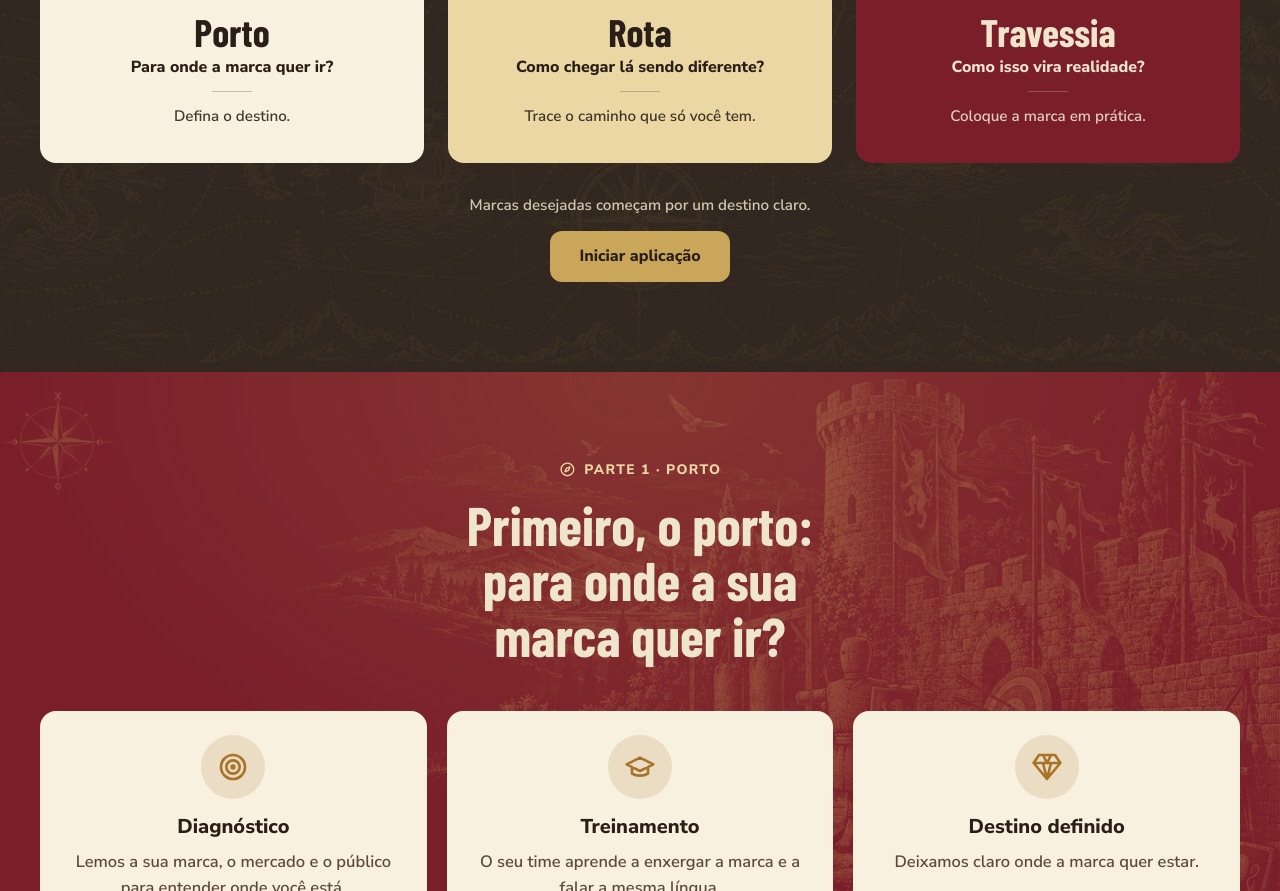
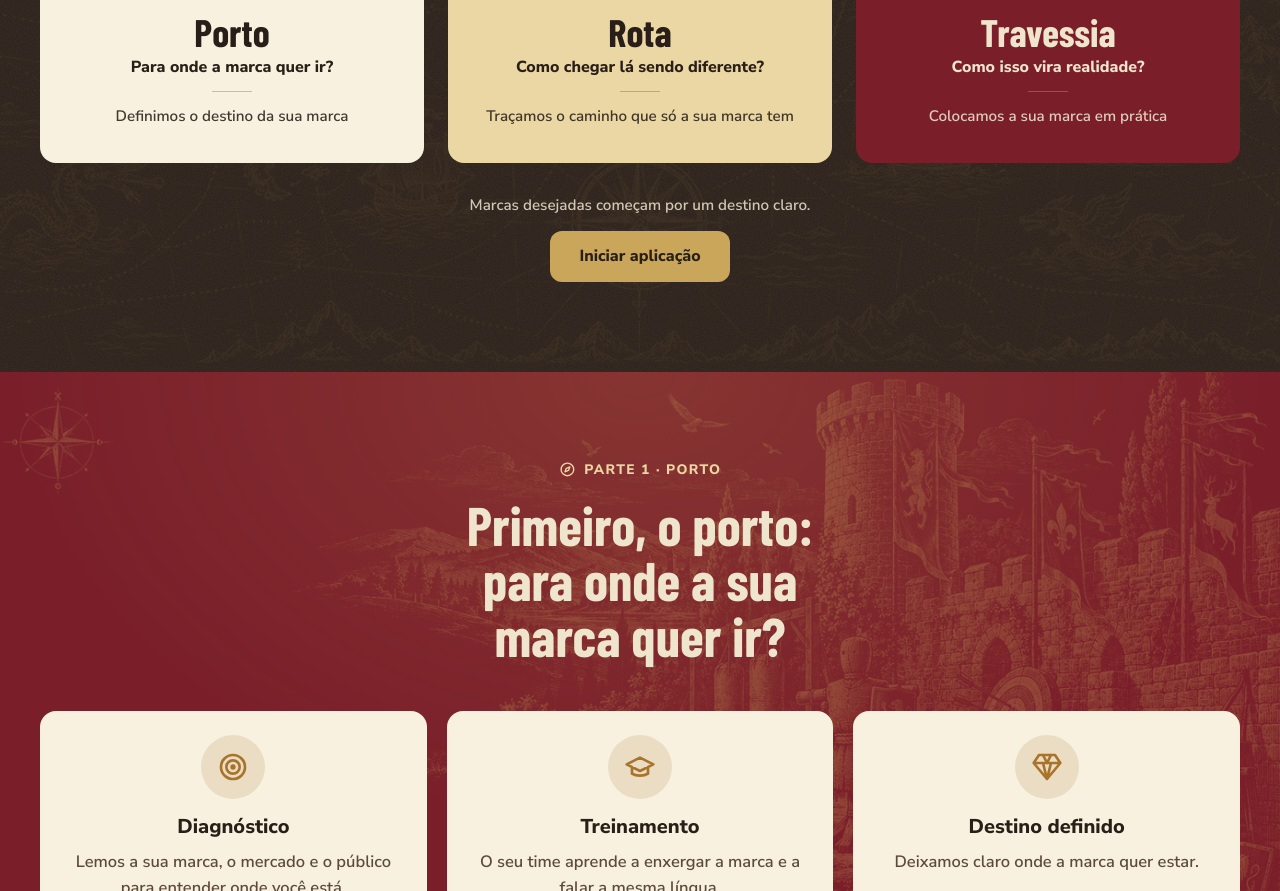
Before and after one commit to Viniwayne69/markway, a Next.js app: page / in a window 1280 px wide. Shown: the part 1387-2278 px from the top of the page. Built offline with nearby package versions, Linux system fonts and the light colour scheme; a web font is replaced by a local one.

Commit message:
Cards do serviço: descreve o que a SPEARE faz na marca do cliente
Co-Authored-By: Claude Sonnet 5.5 <noreply@anthropic.com>
Claude-Session: https://claude.ai/code/session_018ckGgeLrJeXv2UHJFd83h8

```diff
--- a/src/data/site.ts
+++ b/src/data/site.ts
@@ -42,21 +42,21 @@ export const solutions = [
     key: "porto",
     title: "Porto",
     subtitle: "Para onde a marca quer ir?",
-    text: "Defina o destino.",
+    text: "Definimos o destino da sua marca",
     tone: "cream"
   },
   {
     key: "rota",
     title: "Rota",
     subtitle: "Como chegar lá sendo diferente?",
-    text: "Trace o caminho que só você tem.",
+    text: "Traçamos o caminho que só a sua marca tem",
     tone: "yellow"
   },
   {
     key: "travessia",
     title: "Travessia",
     subtitle: "Como isso vira realidade?",
-    text: "Coloque a marca em prática.",
+    text: "Colocamos a sua marca em prática",
     tone: "red"
   }
 ];
```
